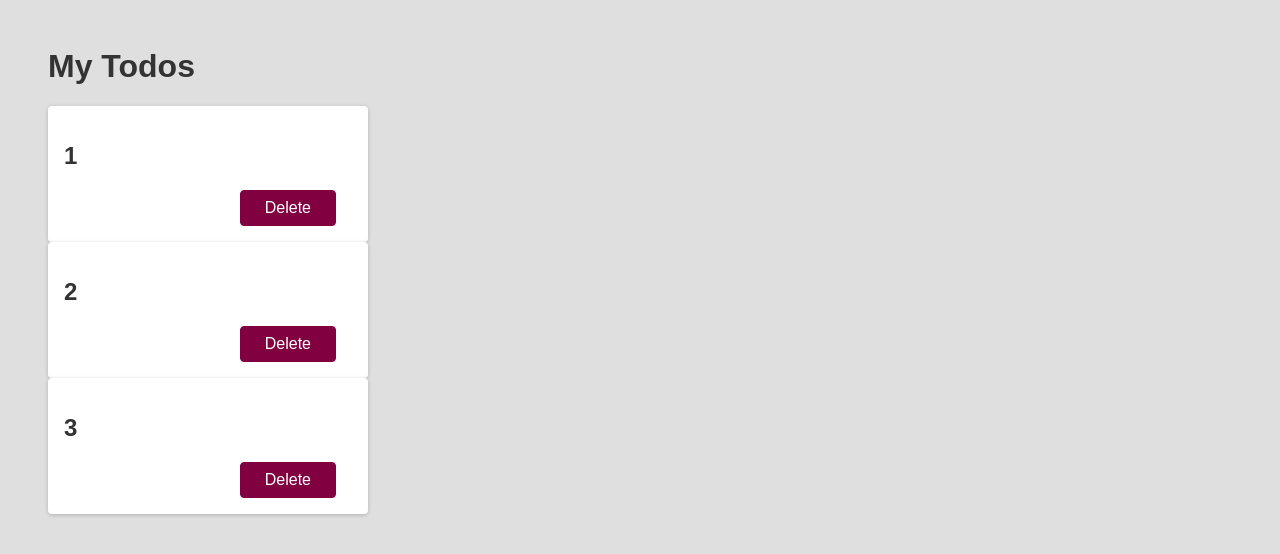
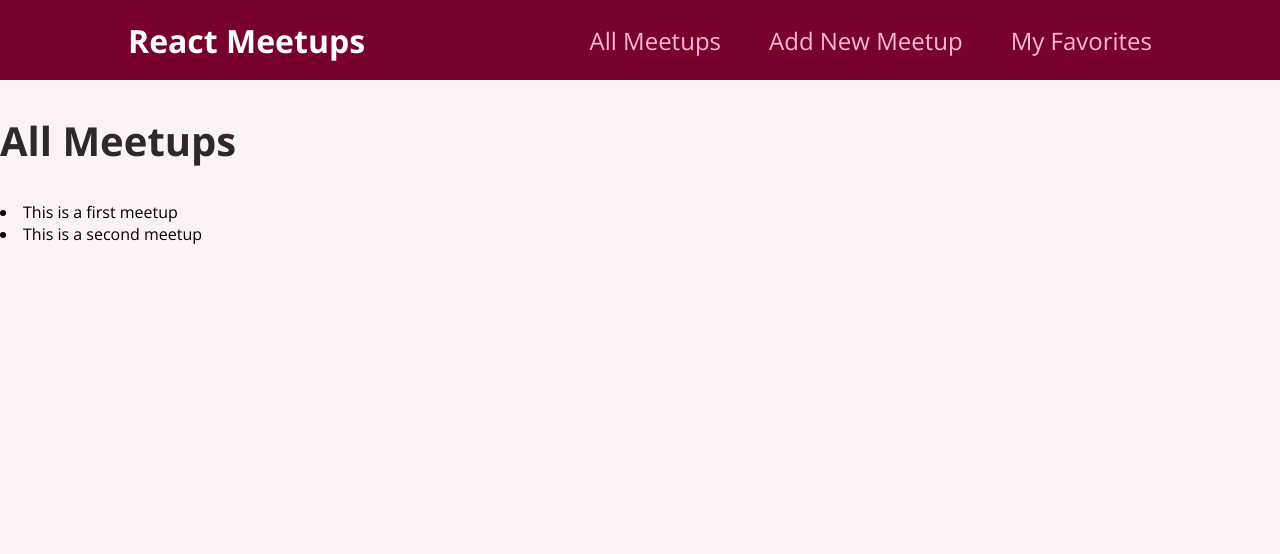
Before and after one commit to sakang07/react-complete-guide, a React (Create React App) app in the folder meetup-app/: page / in a window 1280 px wide. Shown: the top 554 px of the page. Built offline with nearby package versions, Linux system fonts and the light colour scheme.

Commit message:
[step_04] Reset default setting and Create Meetups Page with react router, css module

```diff
--- a/meetup-app/package.json
+++ b/meetup-app/package.json
@@ -8,6 +8,7 @@
     "@testing-library/user-event": "^13.5.0",
     "react": "^17.0.2",
     "react-dom": "^17.0.2",
+    "react-router-dom": "^5.3.0",
     "react-scripts": "5.0.0",
     "web-vitals": "^2.1.4"
   },
--- a/meetup-app/src/App.js
+++ b/meetup-app/src/App.js
@@ -1,12 +1,25 @@
-import Todo from './components/Todo';
+import { Route, Switch } from 'react-router-dom';
+
+import AllMeetups from './pages/AllMeetups';
+import NewMeetup from './pages/NewMeetup';
+import Favorites from './pages/Favorites';
+import MainNavigation from './components/layout/MainNavigation';
 
 function App() {
   return (
     <div>
-      <h1>My Todos</h1>
-      <Todo title="1" />
-      <Todo title="2" />
-      <Todo title="3" />
+      <MainNavigation />
+      <Switch>
+        <Route path="/" exact>
+          <AllMeetups />
+        </Route>
+        <Route path="/new-meetup">
+          <NewMeetup />
+        </Route>
+        <Route path="/favorites">
+          <Favorites />
+        </Route>
+      </Switch>
     </div>
   );
 }
--- a/meetup-app/src/components/Backdrop.js
+++ /dev/null
@@ -1,5 +0,0 @@
-function Backdrop(props) {
-  return <div className="backdrop" onClick={props.onCancel} />;
-}
-
-export default Backdrop;
--- a/meetup-app/src/components/Modal.js
+++ /dev/null
@@ -1,23 +0,0 @@
-function Modal(props) {
-  function cancelHandler() {
-    props.onCancel();
-  }
-
-  function confirmHandler() {
-    props.onConfirm();
-  }
-
-  return (
-    <div className="modal">
-      <p>Are you sure?</p>
-      <button className="btn btn--alt" onClick={cancelHandler}>
-        Cancel
-      </button>
-      <button className="btn" onClick={confirmHandler}>
-        Confirm
-      </button>
-    </div>
-  );
-}
-
-export default Modal;
--- a/meetup-app/src/components/Todo.js
+++ /dev/null
@@ -1,31 +0,0 @@
-import { useState } from 'react';
-
-import Modal from './Modal';
-import Backdrop from './Backdrop';
-
-function Todo(props) {
-  const [modalIsOpen, setModalIsOpen] = useState(false);
-
-  function deleteHandler() {
-    setModalIsOpen(true);
-  }
-
-  function closeModalHandler() {
-    setModalIsOpen(false);
-  }
-
-  return (
-    <div className="card">
-      <h2>{props.title}</h2>
-      <div className="actions">
-        <button className="btn" onClick={deleteHandler}>
-          Delete
-        </button>
-      </div>
-      {modalIsOpen && <Modal onCancel={closeModalHandler} onConfirm={closeModalHandler} />}
-      {modalIsOpen && <Backdrop onCancel={closeModalHandler} />}
-    </div>
-  );
-}
-
-export default Todo;
--- /dev/null
+++ b/meetup-app/src/components/layout/MainNavigation.js
@@ -0,0 +1,26 @@
+import { Link } from 'react-router-dom';
+
+import classes from './MainNavigation.module.css';
+
+function MainNavigation() {
+  return (
+    <header className={classes.header}>
+      <div className={classes.logo}>React Meetups</div>
+      <nav>
+        <ul>
+          <li>
+            <Link to="/">All Meetups</Link>
+          </li>
+          <li>
+            <Link to="/new-meetup">Add New Meetup</Link>
+          </li>
+          <li>
+            <Link to="/favorites">My Favorites</Link>
+          </li>
+        </ul>
+      </nav>
+    </header>
+  );
+}
+
+export default MainNavigation;
--- /dev/null
+++ b/meetup-app/src/components/layout/MainNavigation.module.css
@@ -0,0 +1,47 @@
+.header {
+  width: 100%;
+  height: 5rem;
+  display: flex;
+  align-items: center;
+  justify-content: space-between;
+  background-color: #77002e;
+  padding: 0 10%;
+}
+
+.logo {
+  font-size: 2rem;
+  color: white;
+  font-weight: bold;
+}
+
+.header ul {
+  list-style: none;
+  margin: 0;
+  padding: 0;
+  display: flex;
+  align-items: baseline;
+}
+
+.header li {
+  margin-left: 3rem;
+}
+
+.header a {
+  text-decoration: none;
+  font-size: 1.5rem;
+  color: #fcb8d2;
+}
+
+.header a:hover,
+.header a:active,
+.header a.active {
+  color: white;
+}
+
+.badge {
+  background-color: #cc2062;
+  color: white;
+  border-radius: 12px;
+  padding: 0 1rem;
+  margin-left: 0.5rem;
+}
--- a/meetup-app/src/index.css
+++ b/meetup-app/src/index.css
@@ -1,74 +1,21 @@
+@import url('https://fonts.googleapis.com/css2?family=Open+Sans:wght@400;700&display=swap');
+
 * {
   box-sizing: border-box;
 }
 
 body {
-  font-family: sans-serif;
-  margin: 3rem;
-  background-color: #dfdfdf;
+  font-family: 'Open Sans', sans-serif;
+  margin: 0;
+  background-color: #fcf3f6;
 }
 
-h1,
-h2 {
-  color: #333333;
+h1 {
+  font-size: 2.5rem;
+  color: #2c292b;
 }
 
-.btn {
-  font: inherit;
-  padding: 0.5rem 1.5rem;
-  cursor: pointer;
-  border-radius: 4px;
-  background-color: #800040;
-  color: white;
-  border: 1px solid #800040;
-  margin: 0 1rem;
+h2 {
+  font-size: 1.5rem;
+  color: #2c292b;
 }
-
-.btn:hover {
-  background-color: #9c1458;
-  border-color: #9c1458;
-}
-
-.btn--alt {
-  background-color: transparent;
-  color: #800040;
-}
-
-.btn--alt:hover {
-  background-color: #f8dae9;
-}
-
-.card {
-  background-color: white;
-  border-radius: 4px;
-  box-shadow: 0 1px 4px rgba(0, 0, 0, 0.2);
-  padding: 1rem;
-  width: 20rem;
-}
-
-.actions {
-  text-align: right;
-}
-
-.modal {
-  box-shadow: 0 1px 4px rgba(0, 0, 0, 0.2);
-  border-radius: 6px;
-  background-color: white;
-  padding: 1rem;
-  text-align: center;
-  width: 30rem;
-  z-index: 10;
-  position: fixed;
-  top: 20vh;
-  left: calc(50% - 15rem);
-}
-
-.backdrop {
-  position: fixed;
-  z-index: 1;
-  background-color: rgba(0, 0, 0, 0.75);
-  width: 100%;
-  height: 100vh;
-  top: 0;
-  left: 0;
-}
--- a/meetup-app/src/index.js
+++ b/meetup-app/src/index.js
@@ -1,7 +1,13 @@
 import React from 'react';
 import ReactDOM from 'react-dom';
+import { BrowserRouter } from 'react-router-dom';
 
 import './index.css';
 import App from './App';
 
-ReactDOM.render(<App />, document.getElementById('root'));
+ReactDOM.render(
+  <BrowserRouter>
+    <App />
+  </BrowserRouter>,
+  document.getElementById('root'),
+);
--- /dev/null
+++ b/meetup-app/src/pages/AllMeetups.js
@@ -0,0 +1,33 @@
+const DUMMY_DATA = [
+  {
+    id: 'm1',
+    title: 'This is a first meetup',
+    image:
+      'https://upload.wikimedia.org/wikipedia/commons/thumb/d/d3/Stadtbild_M%C3%BCnchen.jpg/2560px-Stadtbild_M%C3%BCnchen.jpg',
+    address: 'Meetupstreet 5, 12345 Meetup City',
+    description:
+      'This is a first, amazing meetup which you definitely should not miss. It will be a lot of fun!',
+  },
+  {
+    id: 'm2',
+    title: 'This is a second meetup',
+    image:
+      'https://upload.wikimedia.org/wikipedia/commons/thumb/d/d3/Stadtbild_M%C3%BCnchen.jpg/2560px-Stadtbild_M%C3%BCnchen.jpg',
+    address: 'Meetupstreet 5, 12345 Meetup City',
+    description:
+      'This is a first, amazing meetup which you definitely should not miss. It will be a lot of fun!',
+  },
+];
+
+function AllMeetups() {
+  return (
+    <section>
+      <h1>All Meetups</h1>
+      {DUMMY_DATA.map((meetup) => (
+        <li key={meetup.id}>{meetup.title}</li>
+      ))}
+    </section>
+  );
+}
+
+export default AllMeetups;
--- /dev/null
+++ b/meetup-app/src/pages/Favorites.js
@@ -0,0 +1,5 @@
+function Favorites() {
+  return <div>Favorites</div>;
+}
+
+export default Favorites;
--- /dev/null
+++ b/meetup-app/src/pages/NewMeetup.js
@@ -0,0 +1,5 @@
+function NewMeetup() {
+  return <div>New Meetup</div>;
+}
+
+export default NewMeetup;
```
Also changed, not shown: 1 other file (tests, documents, lock files or other folders).
